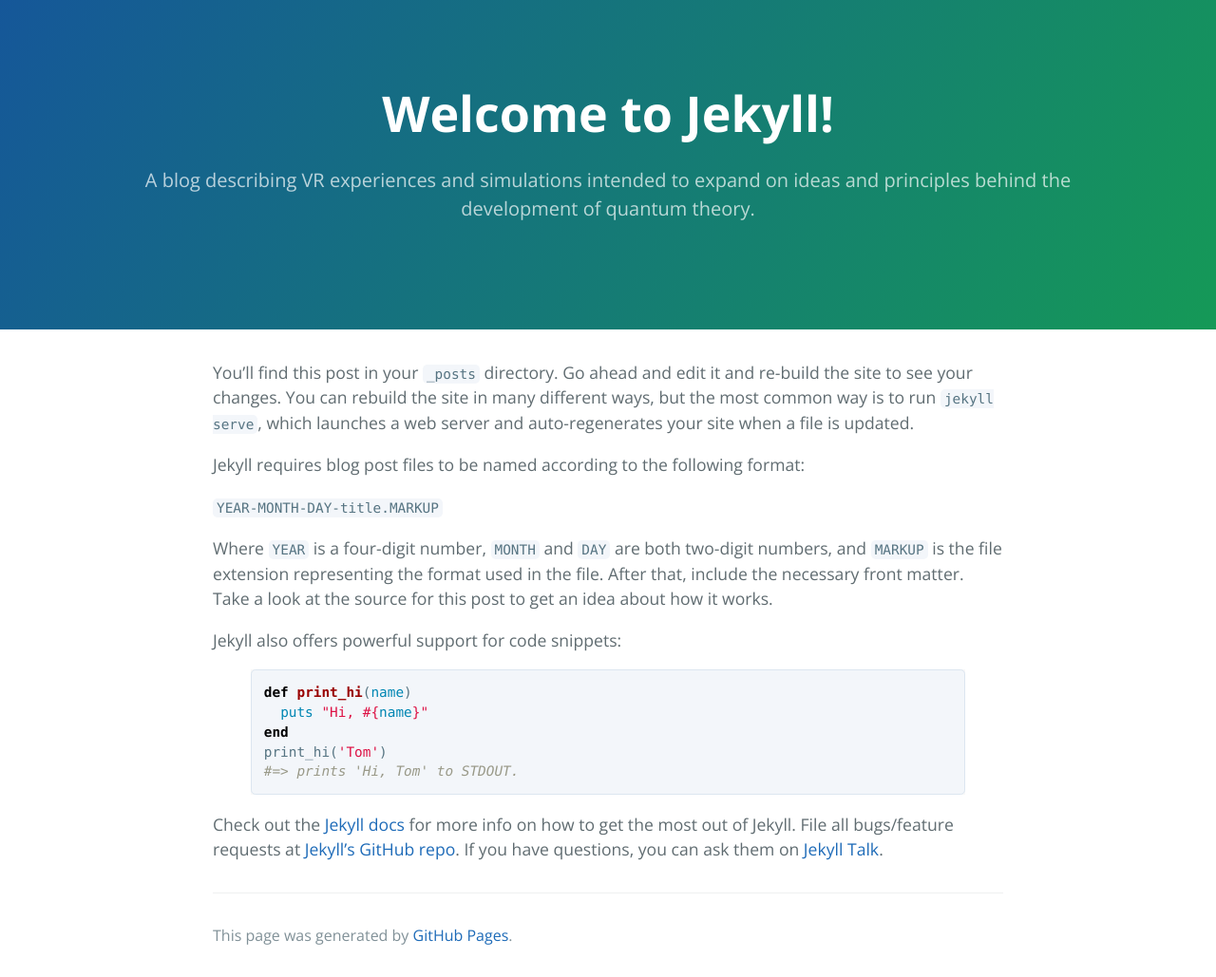
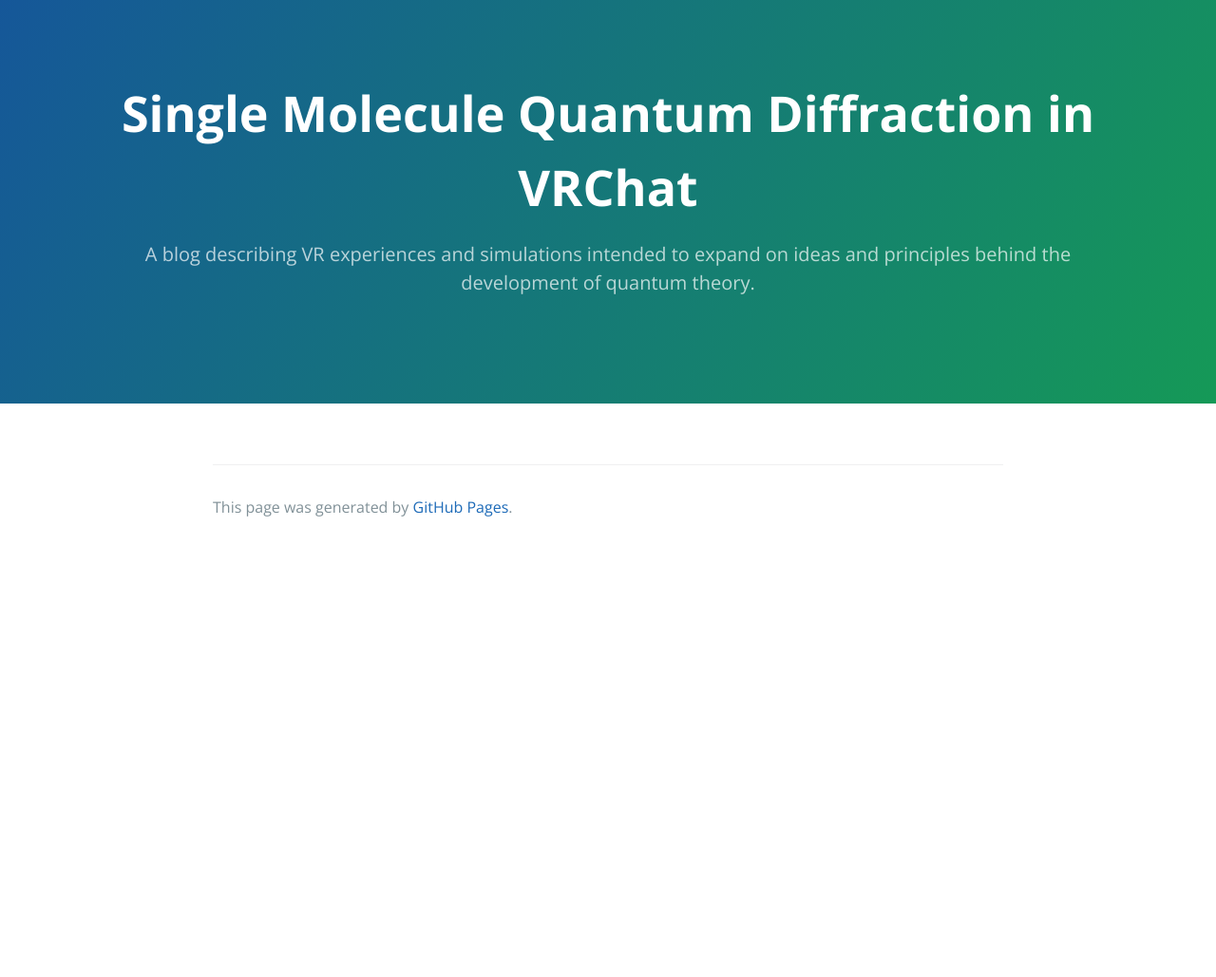
Before and after one commit to SimulCat/simulcat.github.io, a Jekyll site: the page built from _posts/2023-06-07-welcome-to-jekyll.markdown, in a window 1280 px wide. Shown: the whole page at 95% size. Built offline with Jekyll 4.4.1, drawn with Linux system fonts in a browser that asks for light colours; after the commit the page ends 900 px from its top, so only the background shows below that.

Commit message:
Update 2023-06-07-welcome-to-jekyll.markdown

```diff
--- a/_posts/2023-06-07-welcome-to-jekyll.markdown
+++ b/_posts/2023-06-07-welcome-to-jekyll.markdown
@@ -1,29 +1,6 @@
 ---
 layout: post
-title:  "Welcome to Jekyll!"
-date:   2023-06-07 23:01:36 +1200
+title:  "Single Molecule Quantum Diffraction in VRChat"
+date:   2023-07-17 23:01:36 +1200
 categories: jekyll update
 ---
-You’ll find this post in your `_posts` directory. Go ahead and edit it and re-build the site to see your changes. You can rebuild the site in many different ways, but the most common way is to run `jekyll serve`, which launches a web server and auto-regenerates your site when a file is updated.
-
-Jekyll requires blog post files to be named according to the following format:
-
-`YEAR-MONTH-DAY-title.MARKUP`
-
-Where `YEAR` is a four-digit number, `MONTH` and `DAY` are both two-digit numbers, and `MARKUP` is the file extension representing the format used in the file. After that, include the necessary front matter. Take a look at the source for this post to get an idea about how it works.
-
-Jekyll also offers powerful support for code snippets:
-
-{% highlight ruby %}
-def print_hi(name)
-  puts "Hi, #{name}"
-end
-print_hi('Tom')
-#=> prints 'Hi, Tom' to STDOUT.
-{% endhighlight %}
-
-Check out the [Jekyll docs][jekyll-docs] for more info on how to get the most out of Jekyll. File all bugs/feature requests at [Jekyll’s GitHub repo][jekyll-gh]. If you have questions, you can ask them on [Jekyll Talk][jekyll-talk].
-
-[jekyll-docs]: https://jekyllrb.com/docs/home
-[jekyll-gh]:   https://github.com/jekyll/jekyll
-[jekyll-talk]: https://talk.jekyllrb.com/
```
